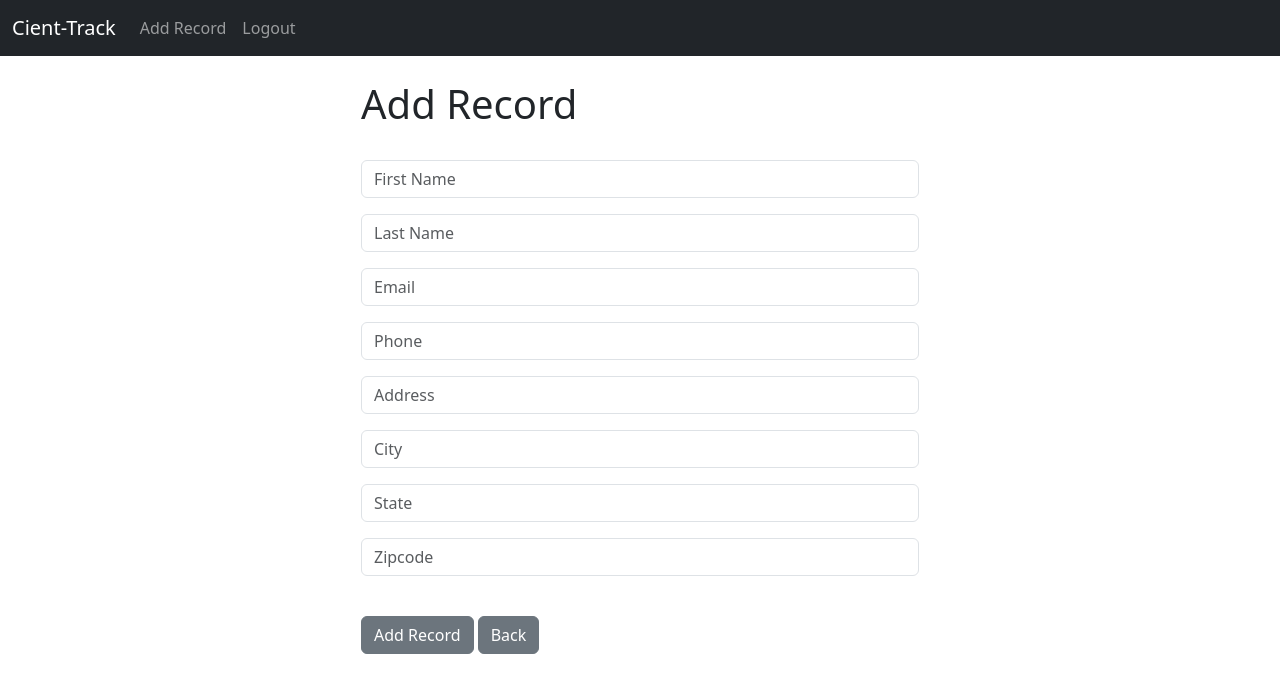
After one commit to samarth-kaul/Client-Track, a Django app: page /add_record/ in a window 1280 px wide. The commit adds this page. Shown: the top 693 px of the page. Run offline with Django 5.2, Linux system fonts and the light colour scheme; the visitor is signed in with stand-in values (Sample User, id 1).

Commit message:
add and update record

```diff
--- /dev/null
+++ b/clienttrack/website/templates/add_record.html
@@ -0,0 +1,21 @@
+{% extends 'base.html' %}
+{% block content %}
+
+<div class="col-md-6 offset-md-3">
+<h1>Add Record</h1>
+<br/>
+
+<form method="POST" action="{% url 'add_record' %}">
+	{% csrf_token %}
+
+	{{ form.as_p }}
+
+<br/>
+  <button type="submit" class="btn btn-secondary">Add Record</button>
+   <a href="{% url 'home' %}" class="btn btn-secondary">Back</a>
+
+</form>
+
+</div>
+
+{% endblock %}
--- a/clienttrack/website/templates/navbar.html
+++ b/clienttrack/website/templates/navbar.html
@@ -1,76 +1,32 @@
-{% extends 'base.html' %}
+<nav class="navbar navbar-expand-lg navbar-dark bg-dark">
+  <div class="container-fluid">
+    <a class="navbar-brand" href="{% url 'home' %}">Cient-Track</a>
+    <button class="navbar-toggler" type="button" data-bs-toggle="collapse" data-bs-target="#navbarSupportedContent" aria-controls="navbarSupportedContent" aria-expanded="false" aria-label="Toggle navigation">
+      <span class="navbar-toggler-icon"></span>
+    </button>
+    <div class="collapse navbar-collapse" id="navbarSupportedContent">
+      <ul class="navbar-nav me-auto mb-2 mb-lg-0">
 
-{% block content %}
+        {% if user.is_authenticated %}
+        <li class="nav-item">
+          <a class="nav-link" href="{% url 'add_record' %}">Add Record</a>
+        </li>
+        <li class="nav-item">
+          <a class="nav-link" href="{% url 'logout' %}">Logout</a>
+        </li>
+
+        {% else %}
+        <li class="nav-item">
+          <a class="nav-link" href="{% url 'register' %}">Register</a>
+        </li>
+        <li class="nav-item">
+          <a class="nav-link" href="{% url 'home' %}">Login</a>
+        </li>
+        {% endif %}
 
 
+      </ul>
 
-{% if user.is_authenticated %}
-
-
-<table class="table table-striped table-hover table-bordered">
-  <thead class="table-dark">
-    <tr>
-      <th scope="col">Name</th>
-      <th scope="col">Email</th>
-      <th scope="col">Phone</th>
-      <th scope="col">Address</th>
-      <th scope="col">City</th>
-      <th scope="col">State</th>
-      <th scope="col">Zipcode</th>
-      <th scope="col">Created At</th>
-      <th scope="col">ID</th>
-    </tr>
-  </thead>
-  <tbody>
-
-{% if records %}
-	{% for record in records %}
-		<tr>
-			<td>{{ record.first_name }} {{ record.last_name }}</td>
-			<td>{{ record.email }}</td>
-			<td>{{ record.phone }}</td>
-			<td>{{ record.address }}</td>
-			<td>{{ record.city }}</td>
-			<td>{{ record.state }}</td>
-			<td>{{ record.zipcode }}</td>
-			<td>{{ record.created_at }}</td>
-			<td><a href="{% url 'record' record.id %}">{{ record.id }}</a></td>
-		</tr>
-	{% endfor %}
-
-{% endif %}
-
-
-	  </tbody>
-	</table>
-
-
-
-
-
-{% else %}
-
-<div class="col-md-6 offset-md-3">
-<h1>Login</h1>
-<br/>
-
-<form method="POST" action="{% url 'home' %}">
-	{% csrf_token %}
-
-  <div class="mb-3">
-    <input type="text" class="form-control" name="username", placeholder="Username" required>
-
-  </div><br/>
-  <div class="mb-3">
-    <input type="password" class="form-control" name="password", placeholder="Password" required>
+    </div>
   </div>
-  <br/>
-  <button type="submit" class="btn btn-secondary">Login</button>
-
-</form>
-
-
-
-{% endif %}
-
-{% endblock %}
+</nav>
--- a/clienttrack/website/urls.py
+++ b/clienttrack/website/urls.py
@@ -4,6 +4,11 @@
 urlpatterns = [
     path('', views.home, name='home'),
     # path('login/', views.home, name='login'),
+    # path('login/', views.login_user, name='login'),
     path('logout/', views.logout_user, name='logout'),
     path('register/', views.register_user, name='register'),
+    path('record/<int:pk>', views.customer_record, name='record'),
+    path('delete_record/<int:pk>', views.delete_record, name='delete_record'),
+    path('add_record/', views.add_record, name='add_record'),
+    path('update_record/<int:pk>', views.update_record, name='update_record'),
 ]
--- a/clienttrack/website/views.py
+++ b/clienttrack/website/views.py
@@ -22,7 +22,6 @@
 			return redirect('home')
 	else:
 		return render(request, 'home.html', {'records':records})
-
 
 
 def logout_user(request):
```
